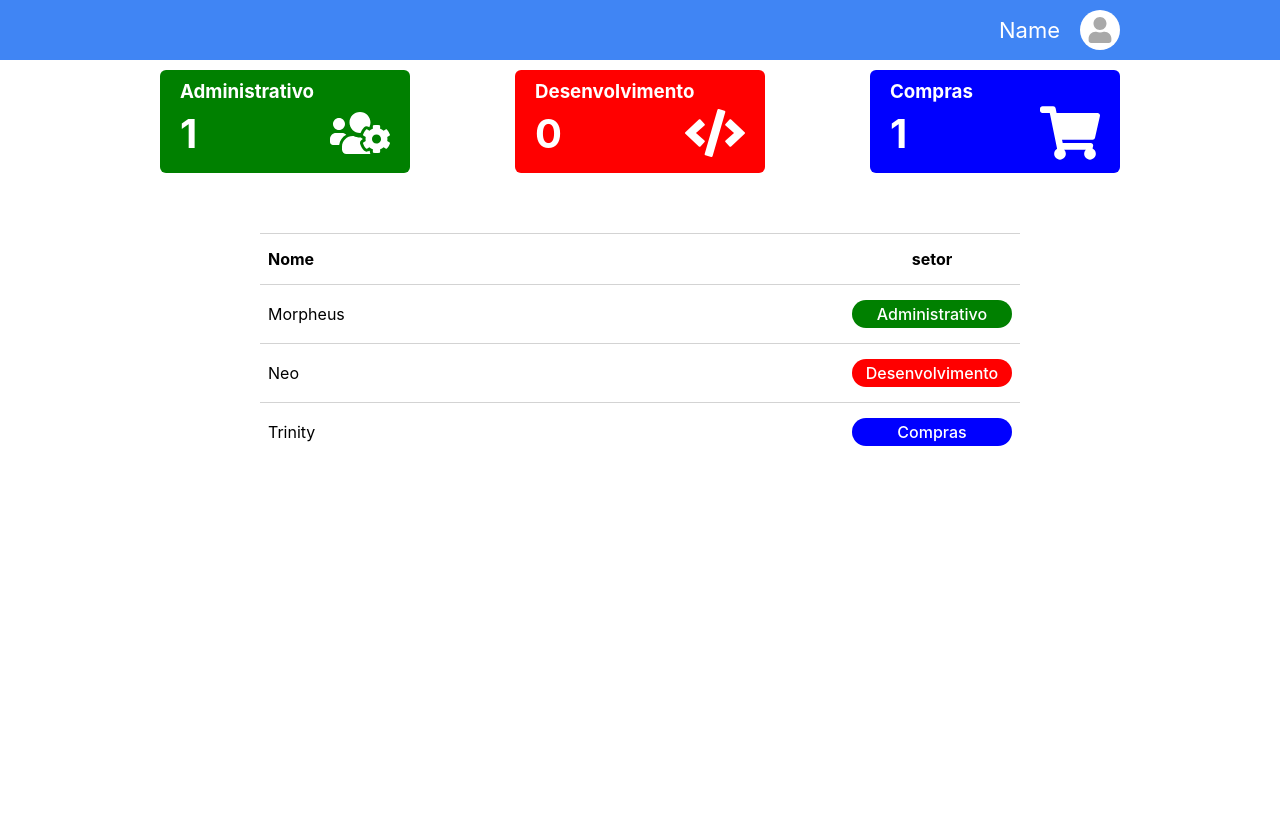
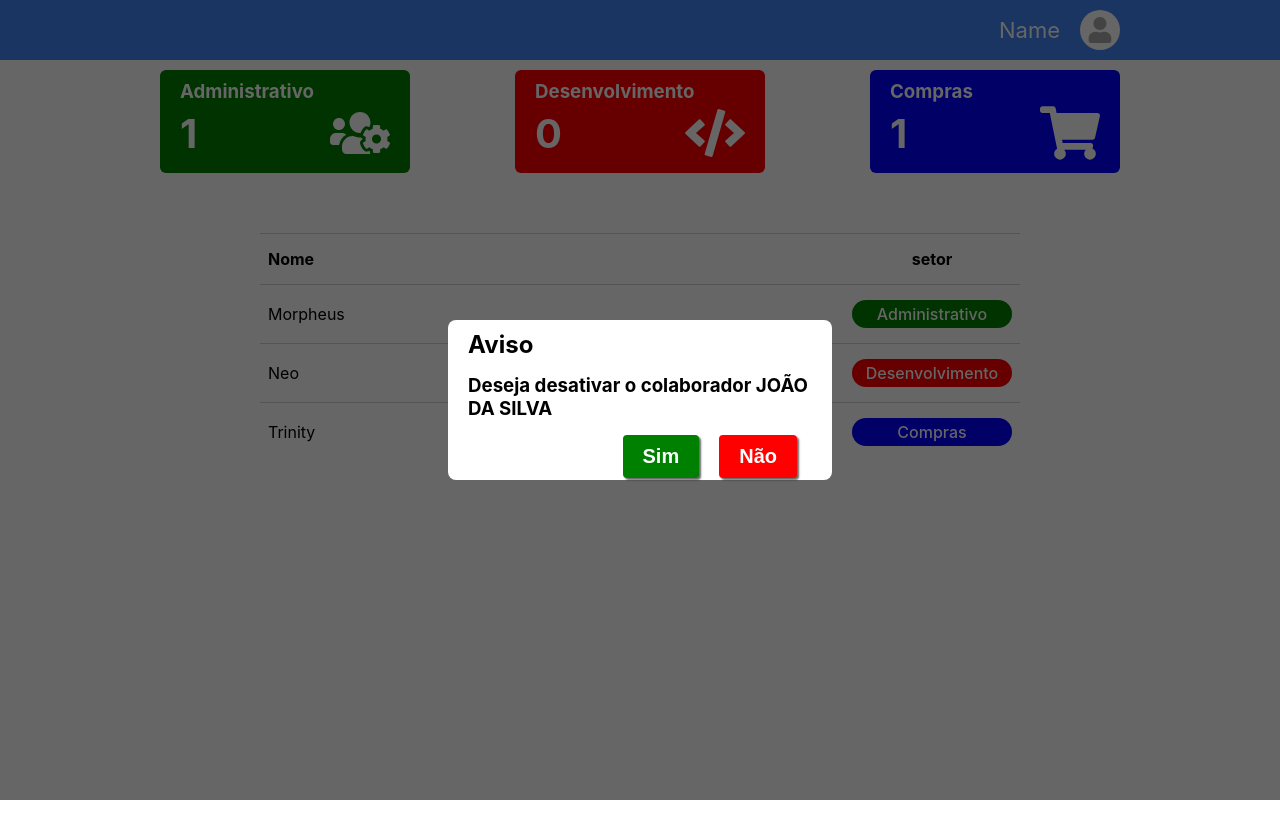
Before and after one commit to rafaeloliveirasilva05/human-resource-control, a React (Create React App) app: page / in a window 1280 px wide. Shown: the top 838 px of the page. Built offline with nearby package versions, Linux system fonts and the light colour scheme.

Commit message:
modal screen development

```diff
--- /dev/null
+++ b/src/components/Modal/index.js
@@ -0,0 +1,24 @@
+import React from 'react'
+import styles from './styles.module.css'
+
+const Modal = ({ handleClose, showModal, title, message }) => {
+  const showHideClassName = showModal ? 'block' : 'none'
+
+  return (
+    <div className={styles.modal} style={{ display: showHideClassName }}>
+      <section className={styles.modalMain}>
+        <div>
+          <h1>{title}</h1>
+          <h3>{message}</h3>
+        </div>
+
+        <div className={styles.containerButton}>
+          <button className={styles.btVd} onClick={handleClose}>Sim</button>
+          <button className={styles.btVm} onClick={handleClose}>Não</button>
+        </div>
+      </section>
+    </div>
+  )
+}
+
+export default Modal
--- /dev/null
+++ b/src/components/Modal/styles.module.css
@@ -0,0 +1,58 @@
+.modal {
+  position: fixed;
+  top: 0;
+  left: 0;
+  width:100%;
+  height: 100%;
+  background: rgba(0, 0, 0, 0.6);
+}
+
+.modalMain {
+  display: flex;
+  flex-direction: column;
+  justify-content: space-between;
+  position:fixed;
+  background: white;
+  border-radius: 8px;
+  width: 30%;
+  height: 20%;
+  top:50%;
+  left:50%;
+  transform: translate(-50%,-50%);
+  padding: 10px 20px;
+}
+
+h1 {
+  margin-bottom: 15px;
+}
+
+.containerButton{
+  display: flex;
+  justify-content: flex-end;
+  padding: 15px;
+}
+
+button{
+  border: 0;
+  border-radius:4px;
+  display:block;
+  cursor:pointer;
+  margin-left: 20px;
+  font-weight:bold;
+  font-size:20px;
+  padding:10px 20px;
+  box-shadow: 2px 2px 2px 0px rgba(0, 0, 0, 0.6);
+  color:#fff;
+}
+
+.btVd {
+  background: green;
+}
+
+.btVm {
+  background: red;
+}
+
+button:hover {
+  box-shadow: 0px 0px 2px 0px rgba(0, 0, 0, 0.6);
+}
--- a/src/screens/PresentationEmployeeData/index.js
+++ b/src/screens/PresentationEmployeeData/index.js
@@ -5,10 +5,13 @@ import styles from './styles.module.css'
 import departmentDataJson from '../../data/department.json'
 import collaboratorDataJson from '../../data/collaborator.json'
 import Card from '../../components/Card'
+import Modal from '../../components/Modal'
 
 function PresentationEmployeeData() {
   const [departmentData, setDepartmentData] = useState(departmentDataJson.department)
   const [collaboratorData, setCollaboratorData] = useState(collaboratorDataJson.colaborator)
+  const [ showModal, setShowModal] = useState(true)
+
 
   const colors = [
     {
@@ -60,14 +63,17 @@ function PresentationEmployeeData() {
   }
 
   function rederTableData() {
-    return collaboratorData.map(collaborato => {
+    return collaboratorData.map(collaborator => {
 
-      const sectorColor = colors.find(color => color.id === collaborato.id)
-      const department = departmentData.find(department => department.id === collaborato.department)
+      const sectorColor = colors.find(color => color.id === collaborator.id)
+      const department = departmentData.find(department => department.id === collaborator.department)
 
       return (
-        <tr key={collaborato.id}>
-          <td>{collaborato.first_name}</td>
+        <tr
+          key={collaborator.id}
+          style={{ cursor: 'pointer' }}
+          onClick={() => showCollaborator(collaborator)}>
+          <td>{collaborator.first_name}</td>
           <td>
             <div className={styles.containerLabel} >
               <div className={styles.sectorLabel} style={{ backgroundColor: sectorColor.color }}>
@@ -95,8 +101,24 @@ function PresentationEmployeeData() {
     )
   }
 
+  function showCollaborator(collaboratorData) {
+    setShowModal(true)
+  }
+
+  function hideModal() {
+    setShowModal(false)
+  }
+
   return (
     <div className={styles.container}>
+
+      <Modal
+        showModal={showModal}
+        handleClose={hideModal}
+        title={'Aviso'}
+        message={'Deseja desativar o colaborador JOÃO DA SILVA'}>
+      </Modal>
+
       <div className={styles.containerCard}>
         {insertTotalCollaboratorColorEachDepartment().map(element =>
           <div className={styles.itemCard} key={element.id}>
```
